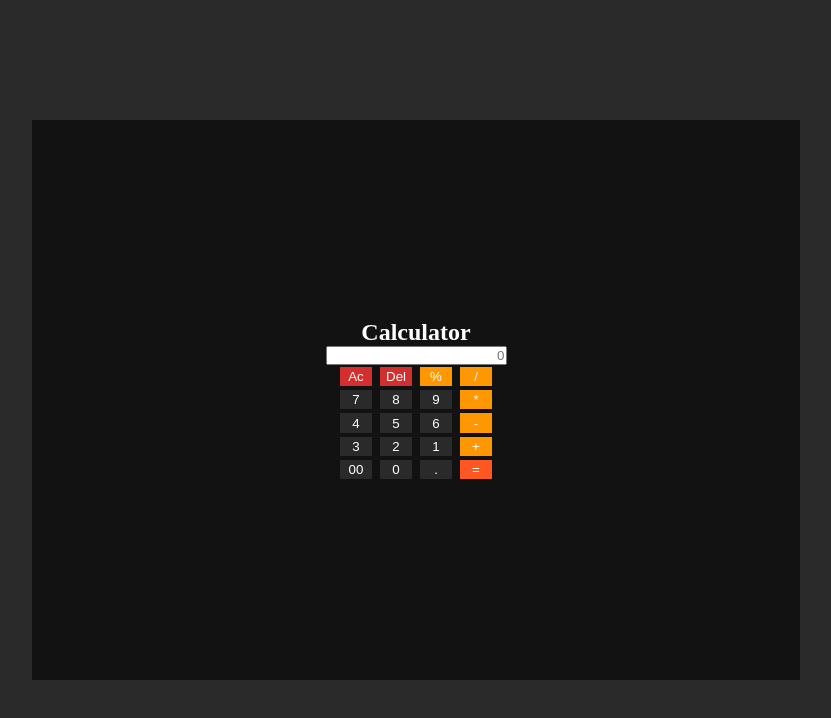
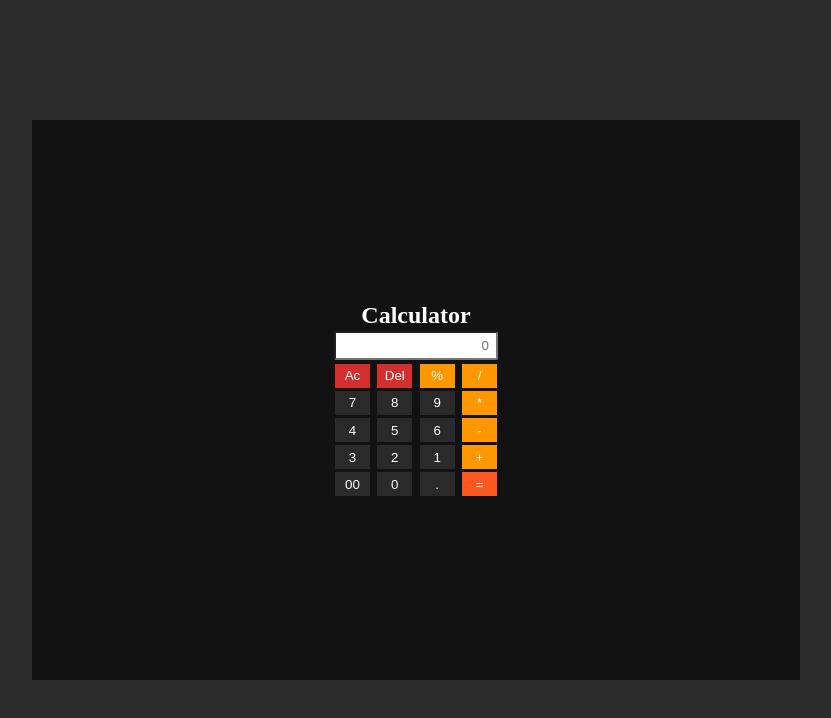
Before and after one commit to Ahmed-Raza-10/calculator, a plain HTML site: page index.html in a window 1280 px wide. Shown: the whole page, without its empty margins (224-1055 px from the left). Drawn offline with Linux system fonts and the light colour scheme.

Commit message:
another attempt

```diff
--- a/style.css
+++ b/style.css
@@ -44,13 +44,20 @@ section h1{
 
 section input{
     text-align: right;
+    width: 10.25rem;
+    margin: 2px;
+    padding: 5px 7px;
+    border-radius: 2px;
+}
 
+section input:focus{
+    outline: none;
 }
 
 section button{
-    width: 2rem;
-    height: 1.2rem;
-    margin: 2px;
+    width: 2.2rem;
+    height: 1.5rem;
+    margin: 0.1rem;
     color: var(--dark-text-color);
     background-color: var(--dark-button-bg);
     border: none;
```
